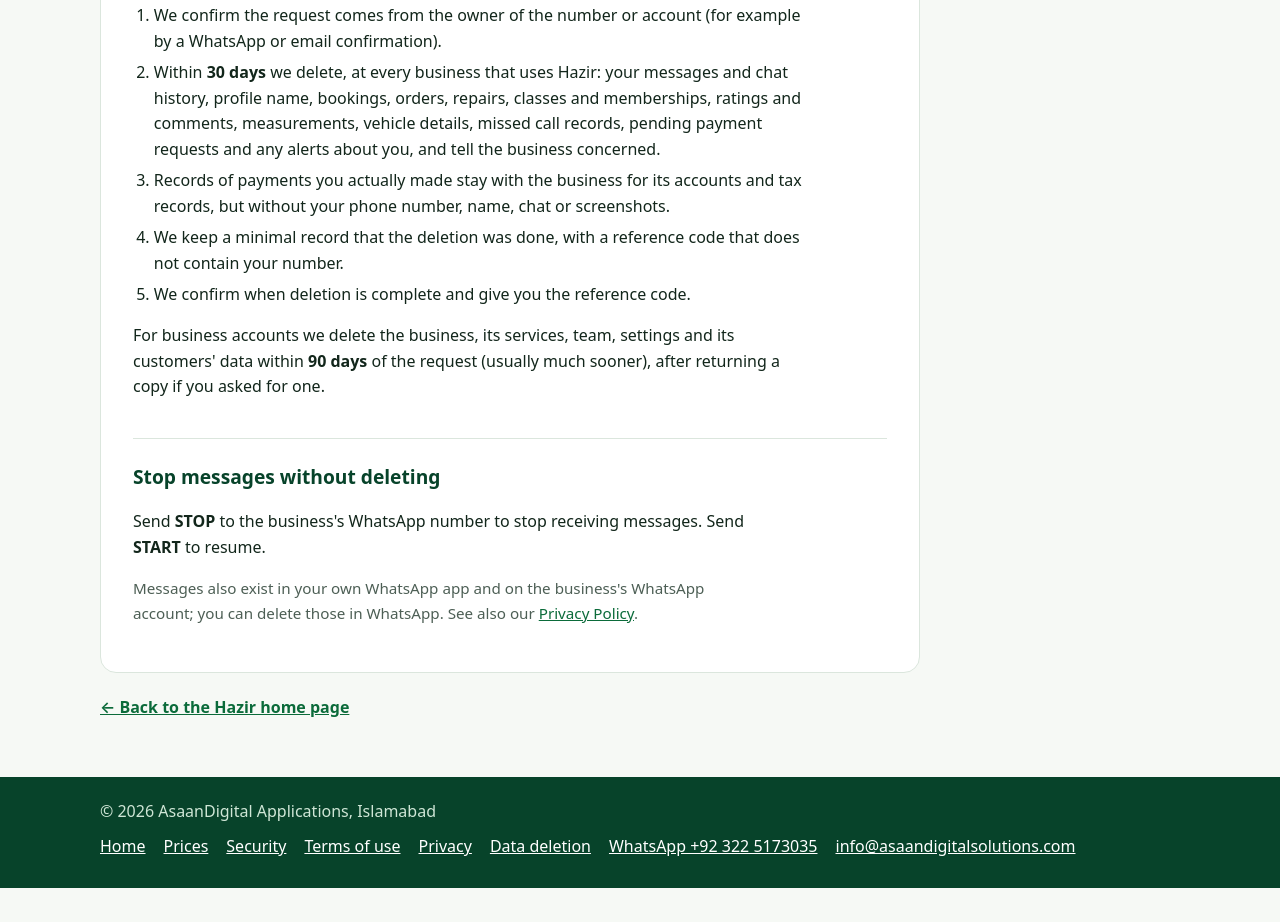
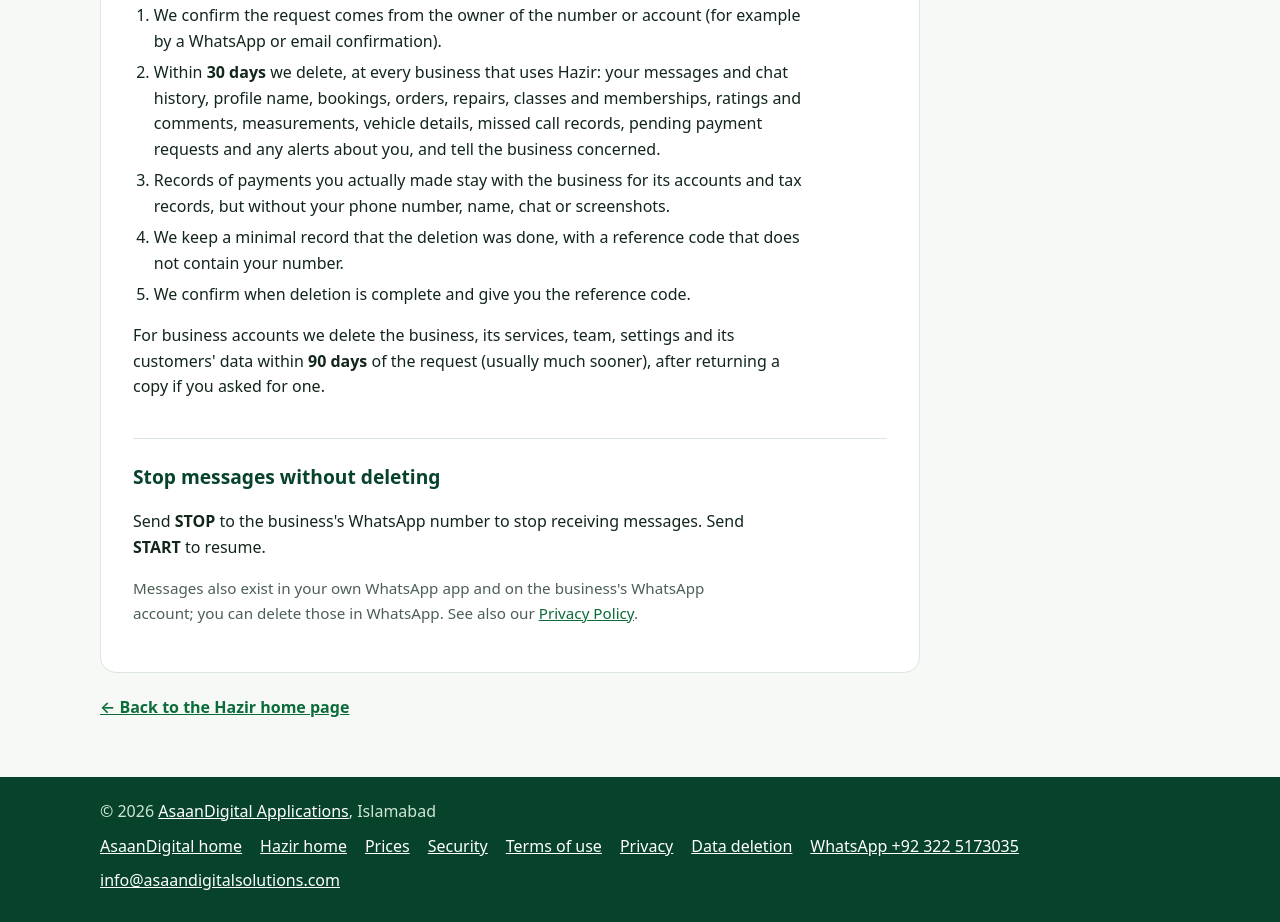
Before and after one commit to asaandigitalapps-prog/hazir-legal, a plain HTML site: page data-deletion.html in a window 1280 px wide. Shown: the part 821-1743 px from the top of the page. Before the commit the page ends 1709 px from the top, so only its background shows below. Drawn offline with Linux system fonts and the light colour scheme.

Commit message:
Footer links back to the AsaanDigital company site

```diff
--- a/data-deletion.html
+++ b/data-deletion.html
@@ -21,4 +21,4 @@
 <h2>Stop messages without deleting</h2>
 <p>Send <strong>STOP</strong> to the business's WhatsApp number to stop receiving messages. Send <strong>START</strong> to resume.</p>
 
-<p class="muted">Messages also exist in your own WhatsApp app and on the business's WhatsApp account; you can delete those in WhatsApp. See also our <a href="privacy.html">Privacy Policy</a>.</p></main><p class="back"><a href="https://hazir.asaandigitalsolutions.com/">← Back to the Hazir home page</a></p></div><footer class="foot"><div class="in"><span>© 2026 AsaanDigital Applications, Islamabad</span><nav aria-label="Footer"><a href="https://hazir.asaandigitalsolutions.com/">Home</a><a href="https://hazir.asaandigitalsolutions.com/#prices">Prices</a><a href="https://hazir.asaandigitalsolutions.com/security">Security</a><a href="https://hazir.asaandigitalsolutions.com/terms">Terms of use</a><a href="privacy.html">Privacy</a><a href="data-deletion.html">Data deletion</a><a href="https://wa.me/923225173035?text=Hi%20Hazir">WhatsApp +92 322 5173035</a><a href="mailto:info@asaandigitalsolutions.com">info@asaandigitalsolutions.com</a></nav></div></footer></body></html>
+<p class="muted">Messages also exist in your own WhatsApp app and on the business's WhatsApp account; you can delete those in WhatsApp. See also our <a href="privacy.html">Privacy Policy</a>.</p></main><p class="back"><a href="https://hazir.asaandigitalsolutions.com/">← Back to the Hazir home page</a></p></div><footer class="foot"><div class="in"><span>© 2026 <a href="https://asaandigitalsolutions.com/">AsaanDigital Applications</a>, Islamabad</span><nav aria-label="Footer"><a href="https://asaandigitalsolutions.com/">AsaanDigital home</a><a href="https://hazir.asaandigitalsolutions.com/">Hazir home</a><a href="https://hazir.asaandigitalsolutions.com/#prices">Prices</a><a href="https://hazir.asaandigitalsolutions.com/security">Security</a><a href="https://hazir.asaandigitalsolutions.com/terms">Terms of use</a><a href="privacy.html">Privacy</a><a href="data-deletion.html">Data deletion</a><a href="https://wa.me/923225173035?text=Hi%20Hazir">WhatsApp +92 322 5173035</a><a href="mailto:info@asaandigitalsolutions.com">info@asaandigitalsolutions.com</a></nav></div></footer></body></html>
```
Also changed, not shown: index.html (+1 -1 lines), privacy.html (+1 -1 lines).
